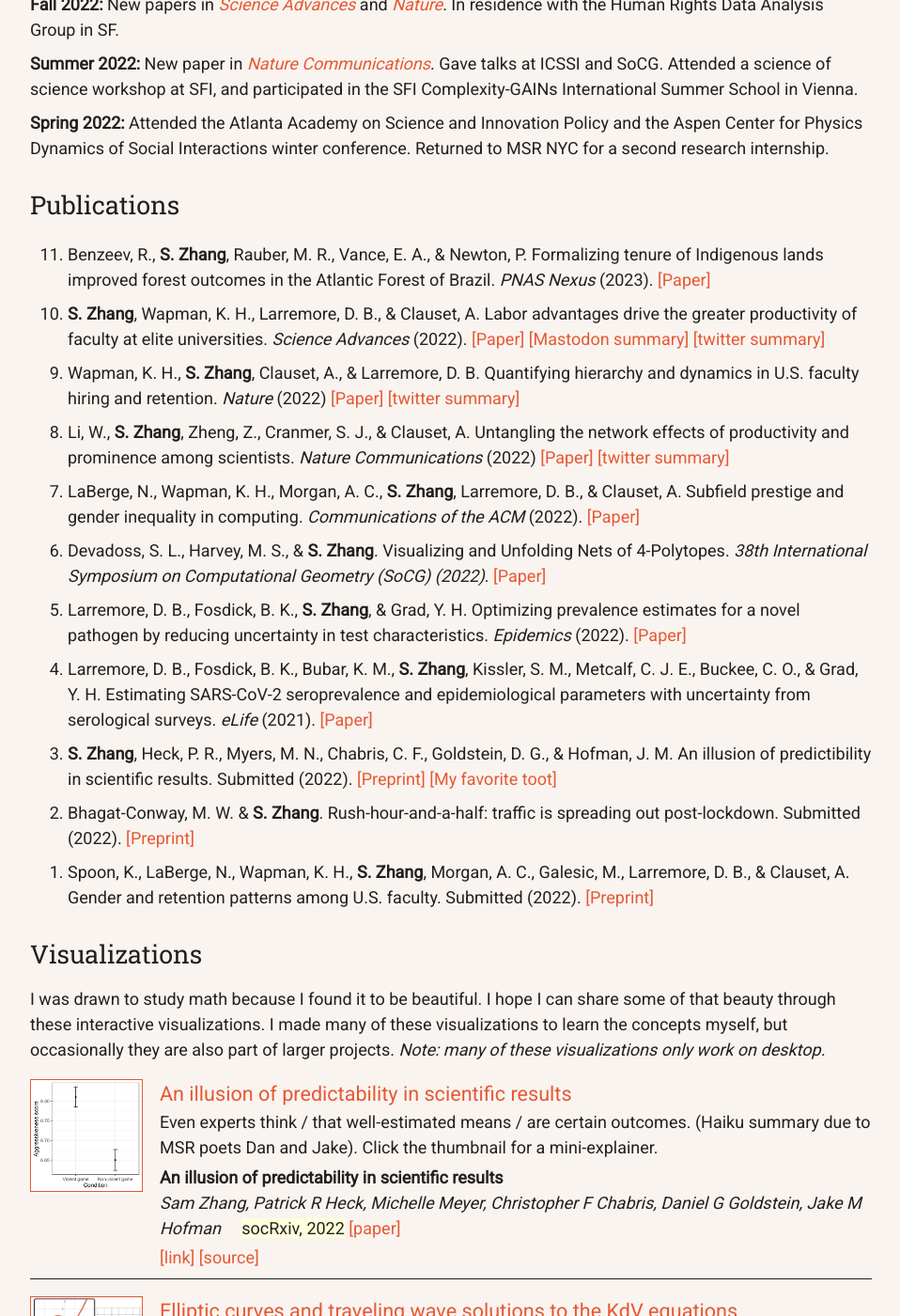
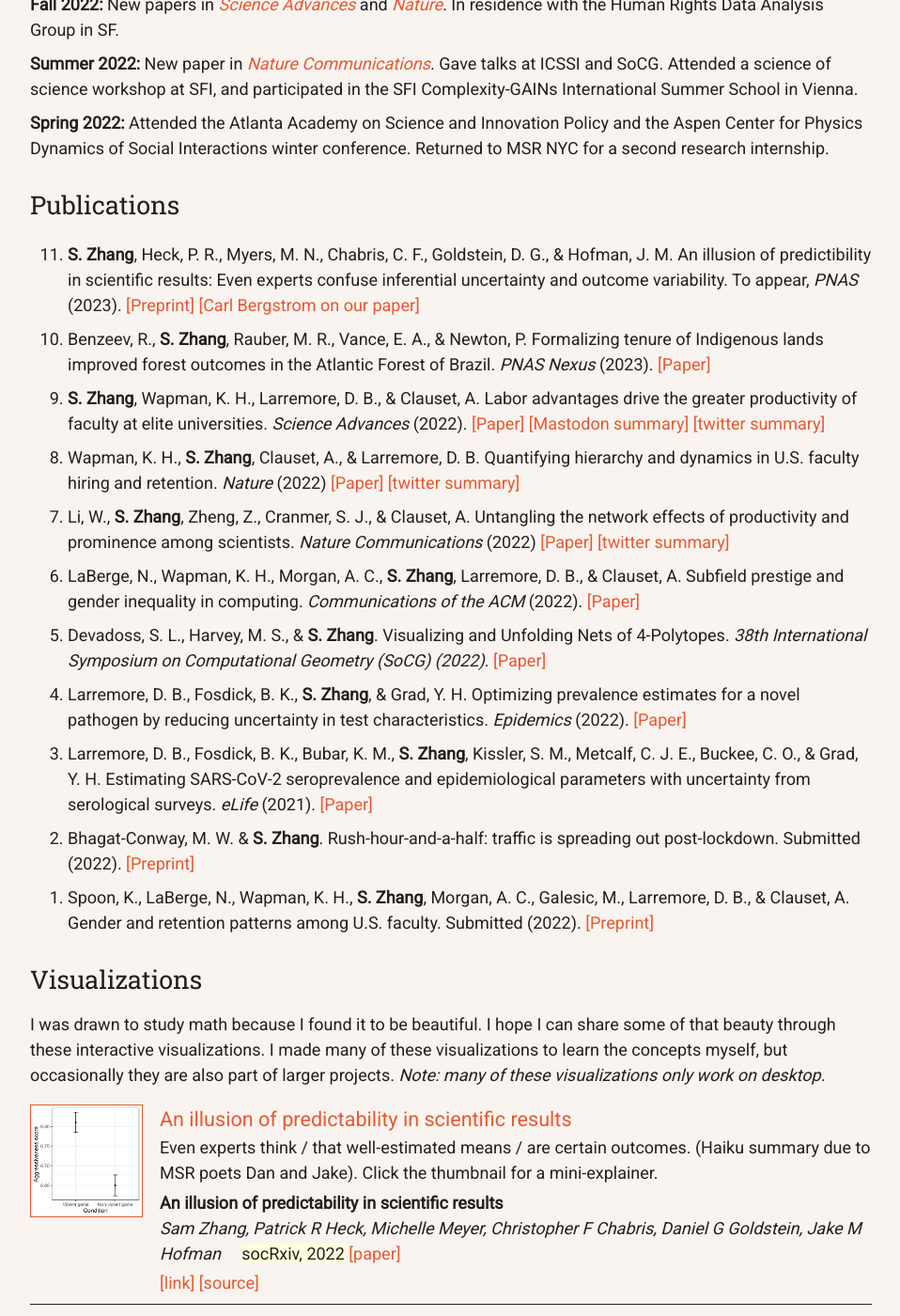
Before and after one commit to samzhang111/samzhang111.github.io, a Jekyll site: the page built from index.html, in a window 1280 px wide and 1400 px high, scrolled down 1153 px. Shown: the whole window at 94% size, without its empty margins (160-1118 px from the left). Built offline with Jekyll 4.4.1, drawn with Linux system fonts in a browser that asks for light colours; nearby versions of some CDN libraries.

Commit message:
illusions paper

```diff
--- a/index.html
+++ b/index.html
@@ -82,6 +82,7 @@ Attended a science of science workshop at SFI, and participated in the SFI Compl
     <div class="sectitle">Publications</div>
 
         <ol class="bibliography" reversed>
+<li><span id="zhang2022illusion"><b>S. Zhang</b>, Heck, P. R., Myers, M. N., Chabris, C. F., Goldstein, D. G., &amp; Hofman, J. M. An illusion of predictibility in scientific results: Even experts confuse inferential uncertainty and outcome variability. To appear, <em>PNAS</em> (2023). <a target="_blank" href="https://osf.io/preprints/socarxiv/5tcgs/">[Preprint]</a></span> <a target="_blank" href="https://fediscience.org/@ct_bergstrom/110267907188002904">[Carl Bergstrom on our paper]</a></li>
 
             <li><span id="benzeev2022tenure">Benzeev, R., <b>S. Zhang</b>, Rauber, M. R., Vance, E. A., &amp; Newton, P. Formalizing tenure of Indigenous lands improved forest outcomes in the Atlantic Forest of Brazil. <em>PNAS Nexus</em> (2023). <a target="_blank" href="https://academic.oup.com/pnasnexus/article/2/1/pgac287/7005261">[Paper]</a></span></li>
 
@@ -104,7 +105,6 @@ Attended a science of science workshop at SFI, and participated in the SFI Compl
 <li><span id="larremore2021estimating">Larremore, D. B., Fosdick, B. K., Bubar, K. M., <b>S. Zhang</b>, Kissler, S. M., Metcalf, C. J. E., Buckee, C. O., &amp; Grad, Y. H. Estimating SARS-CoV-2 seroprevalence and epidemiological parameters with uncertainty from serological surveys. <i>eLife</i> (2021). <a target="_blank" href="https://elifesciences.org/articles/64206">[Paper]</a></span></li>
 
 
-<li><span id="zhang2022illusion"><b>S. Zhang</b>, Heck, P. R., Myers, M. N., Chabris, C. F., Goldstein, D. G., &amp; Hofman, J. M. An illusion of predictibility in scientific results. Submitted (2022). <a target="_blank" href="https://osf.io/preprints/socarxiv/5tcgs/">[Preprint]</a></span> <a target="_blank" href="https://fediscience.org/@ct_bergstrom/110267907188002904">[My favorite toot]</a></li>
 
 <li><span id="conway2022peakspreading">Bhagat-Conway, M. W. &amp; <b>S. Zhang</b>. Rush-hour-and-a-half: traffic is spreading out post-lockdown. Submitted (2022). <a target="_blank" href="https://osf.io/6khsj/">[Preprint]</a></span></li>
 
```
